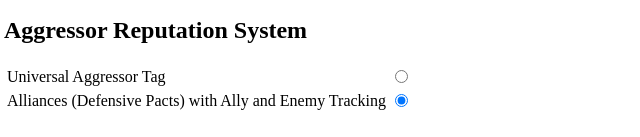
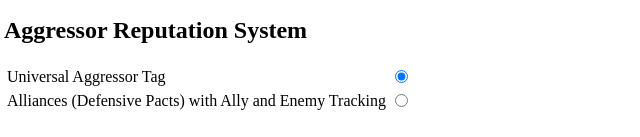
Before and after one commit to josephius/power, a plain HTML site: page index.html in a window 1280 px wide. Shown: the part 807-944 px from the top of the page, 4-644 px from the left. Drawn offline with Linux system fonts and the light colour scheme.

Commit message:
Universal Aggressor Tag is now default

```diff
--- a/index.html
+++ b/index.html
@@ -38,8 +38,8 @@
     </table>
     <h2>Aggressor Reputation System</h2>
     <table>
-        <tr><td>Universal Aggressor Tag</td><td><input type="radio" name="Aggressor Reputation System" id="AggressorTag"></td></tr>
-        <tr><td>Alliances (Defensive Pacts) with Ally and Enemy Tracking</td><td><input type="radio" name="Aggressor Reputation System" checked id="Alliances"></td></td></tr>
+        <tr><td>Universal Aggressor Tag</td><td><input type="radio" name="Aggressor Reputation System" checked id="AggressorTag"></td></tr>
+        <tr><td>Alliances (Defensive Pacts) with Ally and Enemy Tracking</td><td><input type="radio" name="Aggressor Reputation System" id="Alliances"></td></td></tr>
     </table>
     <h2>Strategies</h2>
     <h3>Cooperative (Nice)</h3>
```
Also changed, not shown: 1 other file.
